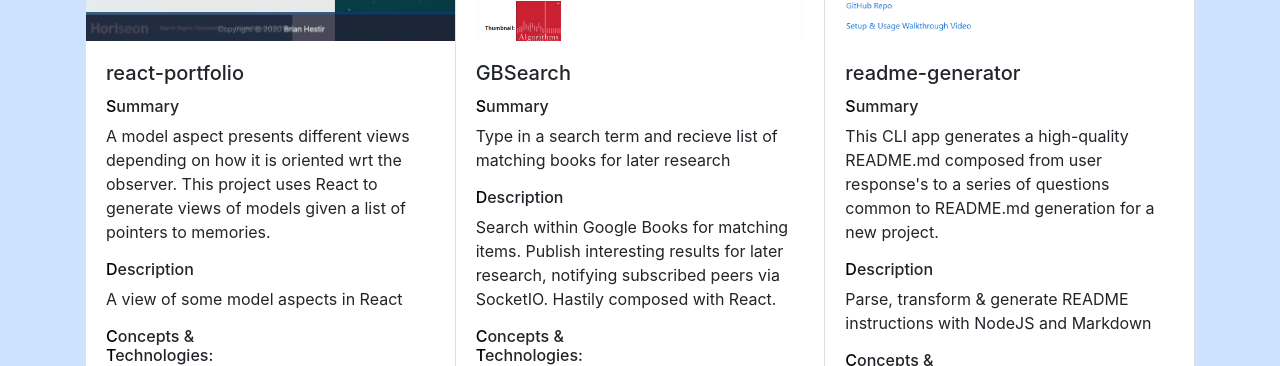
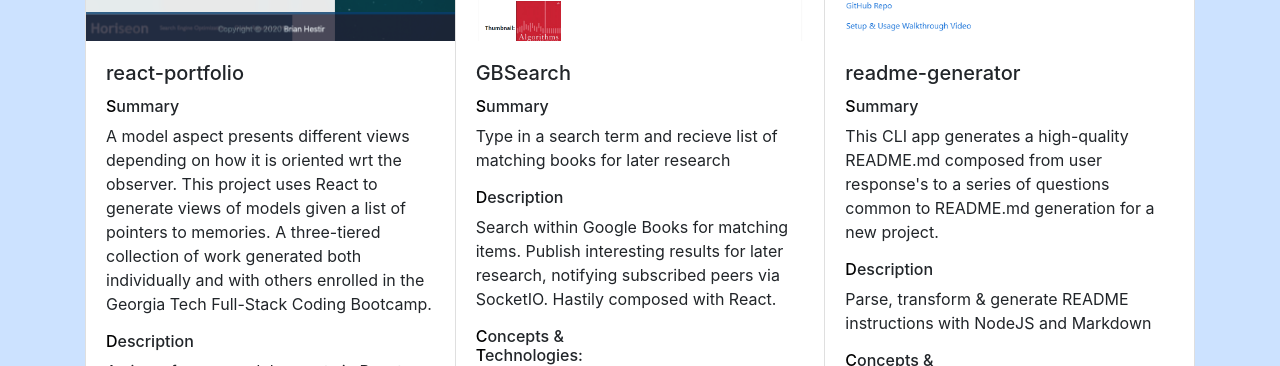
Before and after one commit to brhestir/react-portfolio, a React (Create React App) app: page /#/ in a window 1280 px wide. Shown: the part 1440-1806 px from the top of the page. Built offline with nearby package versions, Linux system fonts and the light colour scheme.

Commit message:
Updated README.md

```diff
--- a/src/components/ProjectsContainer/ProjectsContainer.jsx
+++ b/src/components/ProjectsContainer/ProjectsContainer.jsx
@@ -55,7 +55,7 @@
 					repoName="react-portfolio"
 					repo="https://github.com/brhestir/react-portfolio/"
 					site="https://brhestir.github.io/react-portfolio/"
-					summary="A model aspect presents different views depending on how it is oriented wrt the observer.  This project uses React to generate views of models given a list of pointers to memories."
+					summary="A model aspect presents different views depending on how it is oriented wrt the observer.  This project uses React to generate views of models given a list of pointers to memories.  A three-tiered collection of work generated both individually and with others enrolled in the Georgia Tech Full-Stack Coding Bootcamp."
 					conceptsAndTech={["react", "portfolio", "pointers", "summary", "concepts", "technology"]}
 				/>
 				<Project
```
Also changed, not shown: 1 other file (tests, documents, lock files or other folders).
